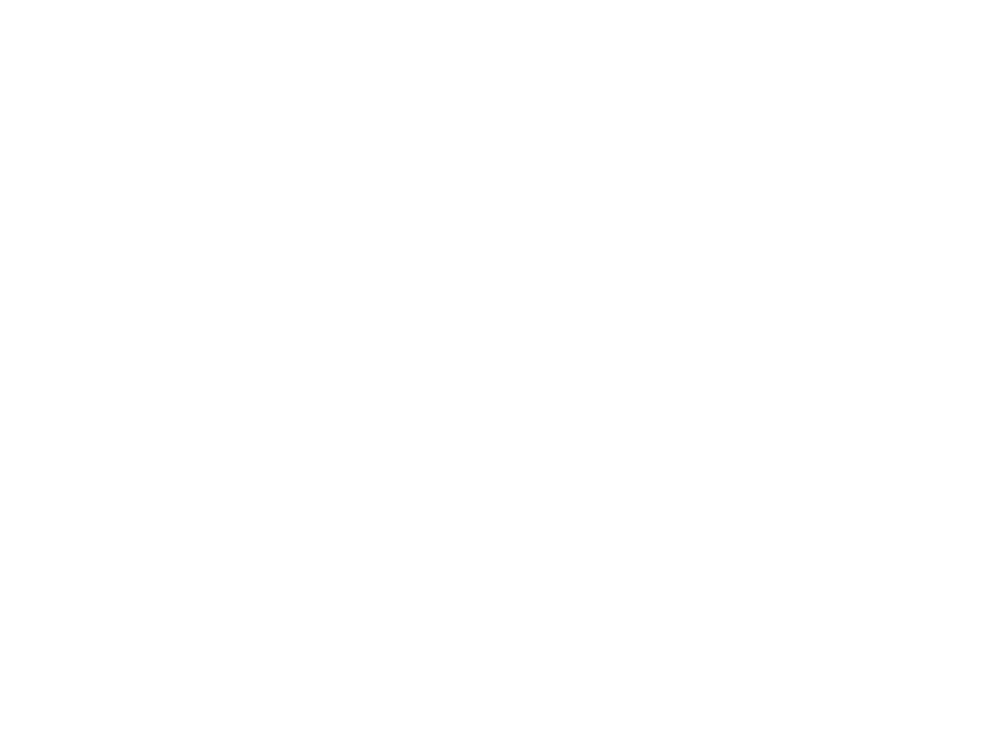
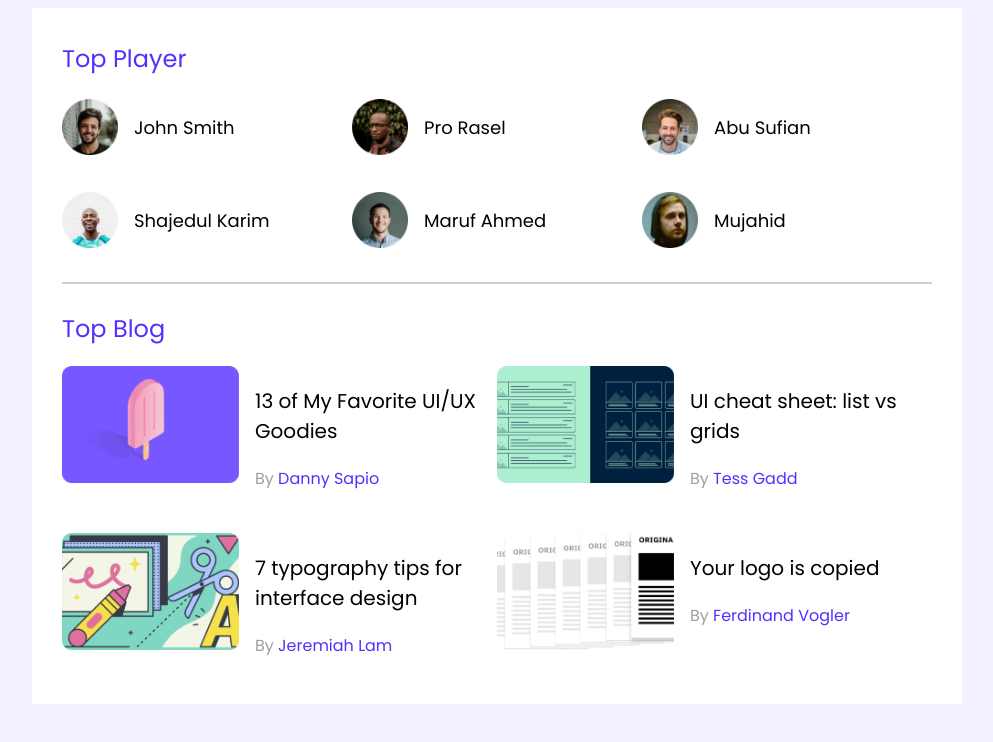
Before and after one commit to imtiaz-ahmmed/Sample-Leader-Board-Website, a plain HTML site: page index.html in a window 1280 px wide. Shown: the whole page, without its empty margins (143-1136 px from the left). Drawn offline with Linux system fonts and the light colour scheme.

Commit message:
top section completed

```diff
--- a/CSS/style.css
+++ b/CSS/style.css
@@ -1,3 +1,91 @@
-*{
+* {
 
+    font-family: 'Poppins', sans-serif;
 }
+
+main {
+    display: flex;
+    justify-content: center;
+}
+
+body {
+    background-color: rgb(243, 241, 255);
+}
+
+.container {
+    padding: 30px;
+    background-color: #FFFFFF;
+    width: 870px;
+}
+
+.section-title {
+    font-weight: 500;
+    font-size: 24px;
+    color: #562EFF;
+    margin-top: 3px;
+}
+
+.top-players {
+    margin-bottom: 30px;
+}
+
+
+.players {
+    display: grid;
+    grid-template-columns: repeat(3, 1fr);
+    grid-row-gap: 30px
+}
+
+.player {
+    display: flex;
+    align-items: center;
+}
+
+.player img {
+    width: 56px;
+    height: 56px;
+}
+
+.player-name {
+    padding-left: 16px;
+    font-weight: 500;
+    font-size: 18px;
+}
+
+hr {
+    border: 1px solid #D1D1D1;
+    margin-bottom: 27px;
+}
+
+/* Top  Blog Styles */
+.blogs{
+    display: grid;
+    grid-template-columns: repeat(2,1fr);
+    grid-row-gap:26px
+}
+.blog{
+    display: flex;
+}
+.blog-info{
+    margin-left: 16px;
+}
+.blog img {
+    width: 177px;
+    height: 117px;
+}
+
+.blog-title {
+    font-weight: 500;
+    font-size: 20px;
+}
+
+.blog-author {
+    font-weight: 400;
+    font-size: 16px;
+    color: #9F9F9F
+}
+
+.blog-author a {
+    color: #562EFF;
+    text-decoration: none;
+}
--- a/index.html
+++ b/index.html
@@ -1,13 +1,106 @@
 <!DOCTYPE html>
 <html lang="en">
+
 <head>
     <meta charset="UTF-8">
     <meta http-equiv="X-UA-Compatible" content="IE=edge">
     <meta name="viewport" content="width=device-width, initial-scale=1.0">
+    <link rel="preconnect" href="https://fonts.googleapis.com">
+    <link rel="preconnect" href="https://fonts.gstatic.com" crossorigin>
+    <link href="https://fonts.googleapis.com/css2?family=Open+Sans&family=Poppins&display=swap" rel="stylesheet">
     <link rel="stylesheet" href="CSS/style.css">
+
     <title>Sample Leader Board Website</title>
 </head>
+
 <body>
+    <header>
 
+    </header>
+
+    <main>
+        <section class="container">
+            <div class="top-players">
+                <h2 class="section-title">Top Player</h2>
+                <div class="players">
+                    <div class="player">
+                        <img src="images/players/player-1.png" alt="">
+                        <h3 class="player-name">John Smith</h3>
+                    </div>
+                    <div class="player">
+                        <img src="images/players/player-2.png" alt="">
+                        <h3 class="player-name">Pro Rasel</h3>
+                    </div>
+                    <div class="player">
+                        <img src="images/players/player-3.png" alt="">
+                        <h3 class="player-name">Abu Sufian</h3>
+                    </div>
+                    <div class="player">
+                        <img src="images/players/player-4.png" alt="">
+                        <h3 class="player-name">Shajedul Karim</h3>
+                    </div>
+                    <div class="player">
+                        <img src="images/players/player-5.png" alt="">
+                        <h3 class="player-name">Maruf Ahmed</h3>
+                    </div>
+                    <div class="player">
+                        <img src="images/players/player-6.png" alt="">
+                        <h3 class="player-name">Mujahid</h3>
+                    </div>
+                </div>
+
+            </div>
+            <hr>
+
+            <div class="top-blogs">
+                <h2 class="section-title">Top Blog</h2>
+
+                <div class="blogs">
+                    <article class="blog">
+                        <div class="blog-image">
+                            <img src="images/blogs/blog-1.png" alt="">
+                        </div>
+                        <div class="blog-info">
+                            <h3 class="blog-title">13 of My Favorite UI/UX Goodies</h3>
+                            <p class="blog-author">By <a href="">Danny Sapio</a></p>
+                        </div>
+                    </article>
+                    <article class="blog">
+                        <div class="blog-image">
+                            <img src="images/blogs/blog-2.png" alt="">
+                        </div>
+                        <div class="blog-info">
+                            <h3 class="blog-title">UI cheat sheet: list vs grids</h3>
+                            <p class="blog-author">By <a href="">Tess Gadd</a></p>
+                        </div>
+                    </article>
+                    <article class="blog">
+                        <div class="blog-image">
+                            <img src="images/blogs/blog-3.png" alt="">
+                        </div>
+                        <div class="blog-info">
+                            <h3 class="blog-title">7 typography tips for interface design</h3>
+                            <p class="blog-author">By <a href="">Jeremiah Lam</a></p>
+                        </div>
+                    </article>
+                    <article class="blog">
+                        <div class="blog-image">
+                            <img src="images/blogs/blog-4.png" alt="">
+                        </div>
+                        <div class="blog-info">
+                            <h3 class="blog-title">Your logo is copied</h3>
+                            <p class="blog-author">By <a href="">Ferdinand Vogler</a></p>
+                        </div>
+                    </article>
+                </div>
+
+
+
+
+            </div>
+
+        </section>
+    </main>
 </body>
+
 </html>
```
